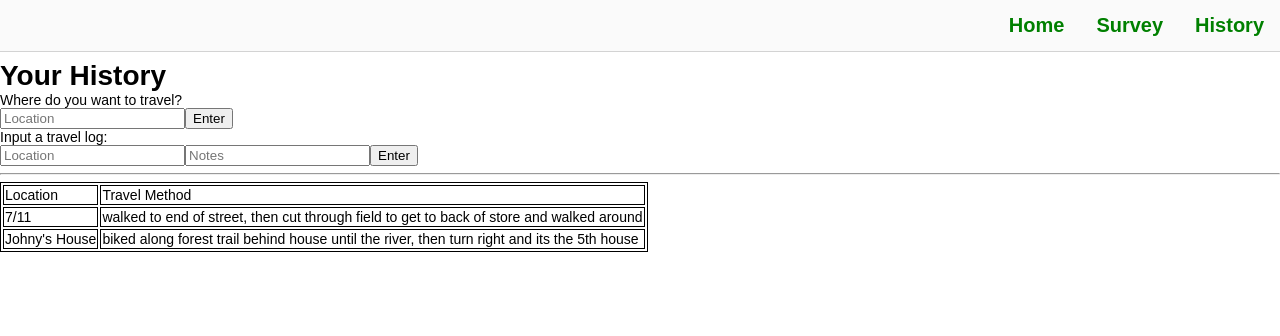
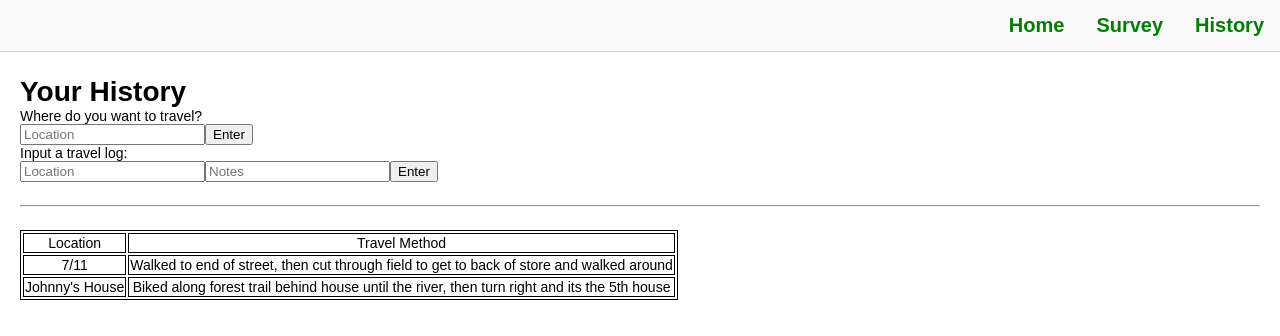
Before and after one commit to syl15/WEHack2022, a React (Create React App) app in the folder Client/: page /history in a window 1280 px wide. Shown: the top 336 px of the page. Built offline with nearby package versions, Linux system fonts and the light colour scheme.

Commit message:
history page styling

```diff
--- a/Client/src/pages/History/index.js
+++ b/Client/src/pages/History/index.js
@@ -11,8 +11,9 @@ function History() {
     }
 
     return (
-        <>
+        <div className="main">
         <div style={{ marginTop: 60 }}>
+            <br></br>
             <h1> Your History</h1>
             <form>
                 <label for="searchbar">Where do you want to travel?</label><br />
@@ -27,19 +28,21 @@ function History() {
                 <button onClick={() => addtotable()}>Enter</button><br/>
 
             </form>
+            <br></br>
             <hr></hr>
+            <br></br>
             <table id="myTable">
                 <tr>
                     <td>Location</td>
                     <td>Travel Method</td>
                 </tr>
                 <tr>
-                    <td>7/11 </td>
-                    <td>walked to end of street, then cut through field to get to back of store and walked around</td>
+                    <td> 7/11 </td>
+                    <td> Walked to end of street, then cut through field to get to back of store and walked around</td>
                 </tr>
                 <tr>
-                    <td>Johny's House</td>
-                    <td>biked along forest trail behind house until the river, then turn right and its the 5th house</td>
+                    <td>Johnny's House</td>
+                    <td>Biked along forest trail behind house until the river, then turn right and its the 5th house</td>
                 </tr>
                 {
                     entries.map(entry => (
@@ -52,7 +55,7 @@ function History() {
 
         </div>
 
-</>
+</div>
     )
 }
 
--- a/Client/src/pages/History/styles.css
+++ b/Client/src/pages/History/styles.css
@@ -1,4 +1,12 @@
+.main {
+    margin-left: 20px;
+    margin-right: 20px;
+    font: 14px "Century Gothic", Futura, sans-serif;
+
+}
+
 
 table, th, td {
     border: 1px solid black;
+    text-align: center;
 }
```
